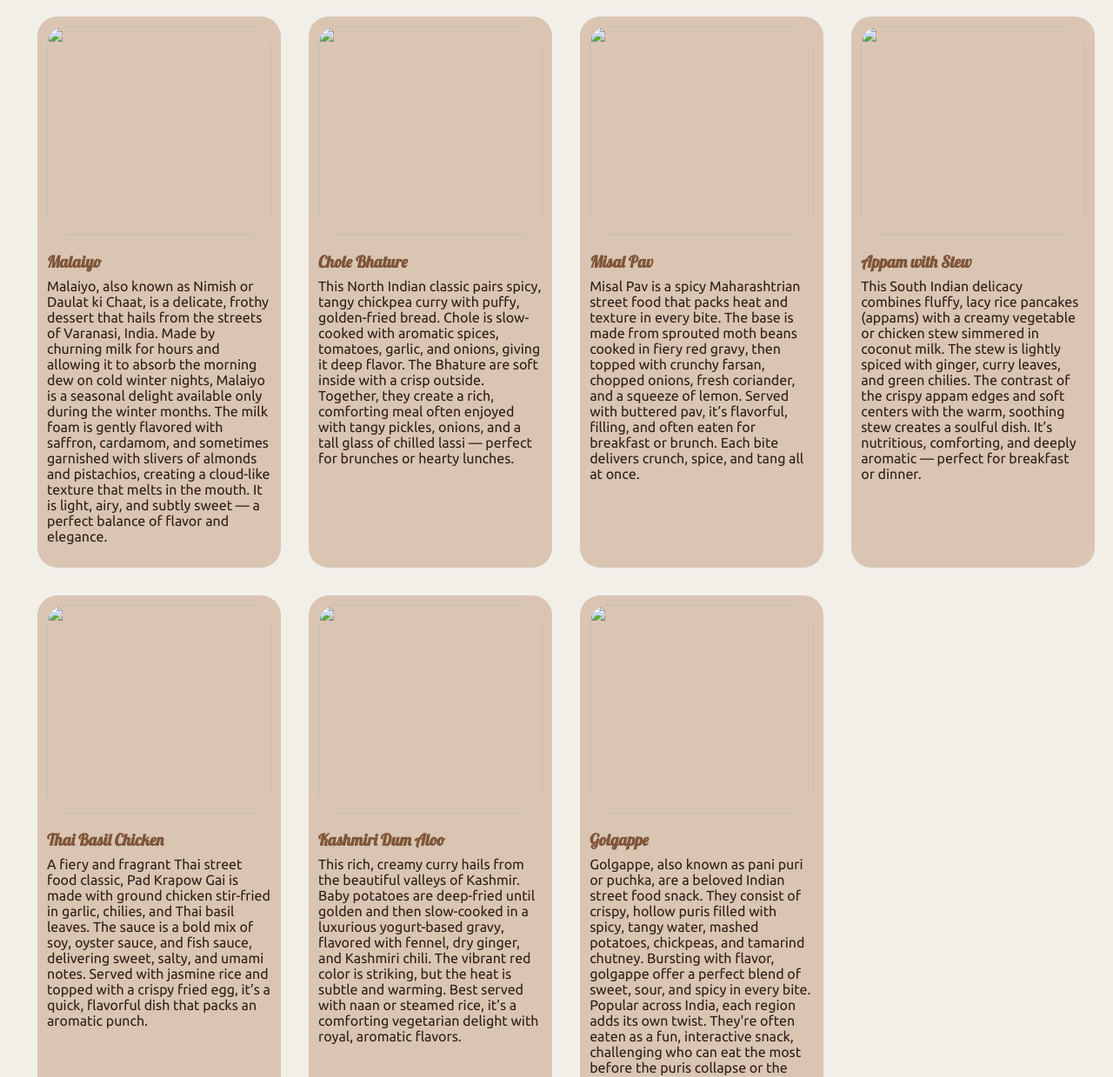
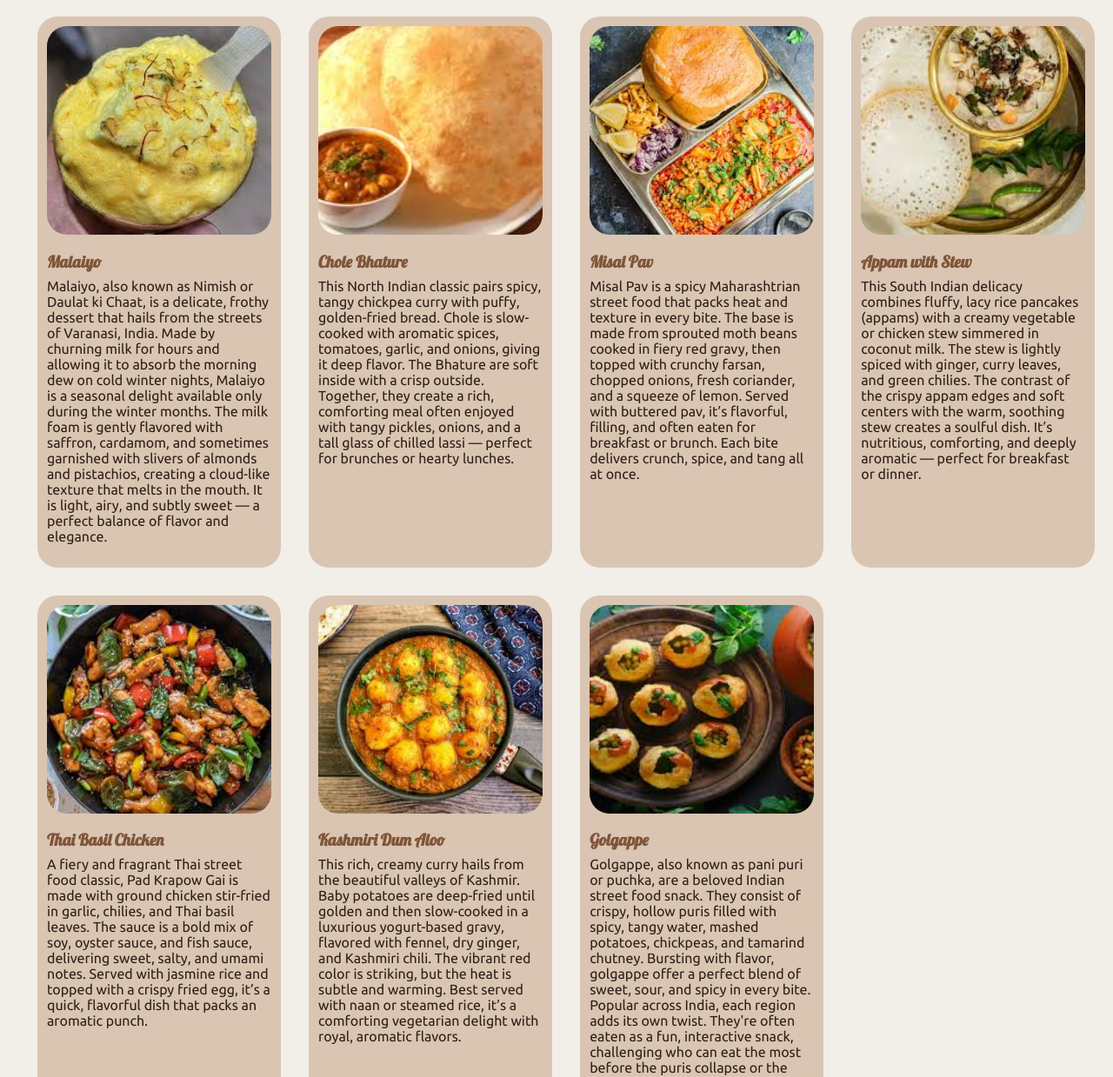
Before and after one commit to Rahul28-cyber/odin-recipes, a plain HTML site: page index.html in a window 1280 px wide. Shown: the part 61-1300 px from the top of the page at 87% size. Drawn offline with Linux system fonts and the light colour scheme; a web font is replaced by a local one.

Commit message:
Images Debugged!

```diff
--- a/index.html
+++ b/index.html
@@ -11,7 +11,7 @@
     <div class="container">
         <div class="card">
             <div class="image">
-                <img src="malaiyo.jpeg" alt="" srcset="">
+                <img src="Images/malaiyo.jpeg" alt="" srcset="">
             </div>
             <div class="description">
                 <h3>Malaiyo</h3>
@@ -20,7 +20,7 @@
         </div>
         <div class="card">
             <div class="image">
-                <img src="Cholebhature.jpeg" alt="" srcset="">
+                <img src="Images/Cholebhature.jpeg" alt="" srcset="">
             </div>
             <div class="description">
                 <h3>Chole Bhature</h3>
@@ -29,7 +29,7 @@
         </div>
         <div class="card">
             <div class="image">
-                <img src="misalpav.jpeg" alt="" srcset="">
+                <img src="Images/misalpav.jpeg" alt="" srcset="">
             </div>
             <div class="description">
                 <h3>Misal Pav</h3>
@@ -38,7 +38,7 @@
         </div>
         <div class="card">
             <div class="image">
-                <img src="appam.jpeg" alt="" srcset="">
+                <img src="Images/appam.jpeg" alt="" srcset="">
             </div>
             <div class="description">
                 <h3>Appam with Stew</h3>
@@ -47,7 +47,7 @@
         </div>
         <div class="card">
             <div class="image">
-                <img src="thai.jpeg" alt="" srcset="">
+                <img src="Images/thai.jpeg" alt="" srcset="">
             </div>
             <div class="description">
                 <h3>Thai Basil Chicken</h3>
@@ -56,7 +56,7 @@
         </div>
         <div class="card">
             <div class="image">
-                <img src="dumaloo.jpeg" alt="" srcset="">
+                <img src="Images/dumaloo.jpeg" alt="" srcset="">
             </div>
             <div class="description">
                 <h3>Kashmiri Dum Aloo</h3>
@@ -65,7 +65,7 @@
         </div>
         <div class="card card1">
             <div class="image image1">
-                <img src="Golgappe.jpeg" alt="" srcset="">
+                <img src="Images/Golgappe.jpeg" alt="" srcset="">
             </div>
             <div class="description">
                 <h3>Golgappe</h3>
```
